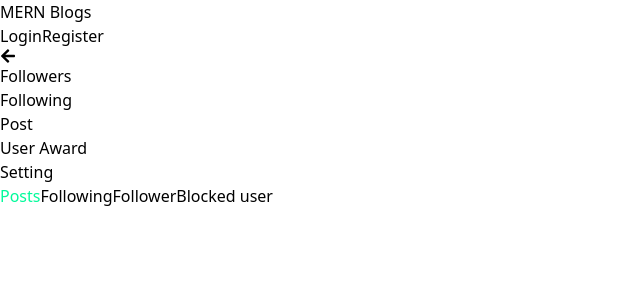
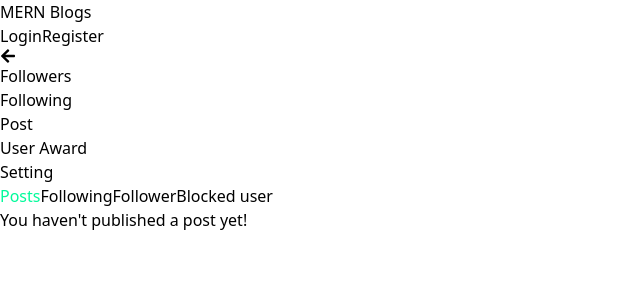
Before and after one commit to sz-adam/Blog-fullsctack-, a React (Vite) app in the folder frontend/: page /userprofile/1 in a window 1280 px wide. Shown: the top 300 px of the page, without its empty margins (0-640 px from the left). Built offline with nearby package versions, Linux system fonts and the light colour scheme.

Commit message:
if you haven't written a post yet, the text is displayed ,navigation menu -> text-base

```diff
--- a/frontend/src/components/UserProfileNavigation.jsx
+++ b/frontend/src/components/UserProfileNavigation.jsx
@@ -11,12 +11,13 @@ const UserProfileNavigation = () => {
   const access_token = getAccessToken();
 
   const userPosts = user?.posts || []; //ne legyen undefined
+  console.log(userPosts);
 
   const followUserData = async () => {
     try {
       if (access_token) {
         const following = await UserService.followingsArray(access_token);
-        return following
+        return following;
       }
     } catch (error) {
       console.error("Error fetching posts:", error);
@@ -26,28 +27,37 @@ const UserProfileNavigation = () => {
     try {
       if (access_token) {
         const blockedUser = await UserService.blocksArray(access_token);
-        return blockedUser
+        return blockedUser;
       }
     } catch (error) {
       console.error("Error fetching posts:", error);
     }
   };
-  const followersData= async () => {
+  const followersData = async () => {
     try {
       if (access_token) {
         const followerUser = await UserService.followersArray(access_token);
-        return followerUser
+        return followerUser;
       }
     } catch (error) {
       console.error("Error fetching posts:", error);
     }
   };
 
-  const userPostsComponents = userPosts.map((userCard) => (
-    <div key={userCard._id}>
-      <ProfilePostCard userCard={userCard} />
-    </div>
-  ));
+  const userPostsComponents =
+    userPosts.length > 0 ? (
+      userPosts.map((userCard) => (
+        <div key={userCard._id}>
+          <ProfilePostCard userCard={userCard} />
+        </div>
+      ))
+    ) : (
+      <div className="place-items-center py-10 text-center w-full">
+        <h1 className="text-2xl md:text-6xl font-extrabold text-transparent bg-clip-text log-reg-color">
+        You haven't published a post yet!
+        </h1>
+      </div>
+    );
 
   const userPorifileTabs = [
     { id: "posts", label: "Posts", component: userPostsComponents },
@@ -82,7 +92,7 @@ const UserProfileNavigation = () => {
             style={{
               color: activeTab === tab.id ? "MediumSpringGreen" : "black",
             }}
-            className="font-semibold mx-2 text-xl"
+            className="font-semibold mx-2 text-base md:text-xl"
           >
             {tab.label}
           </button>
```
